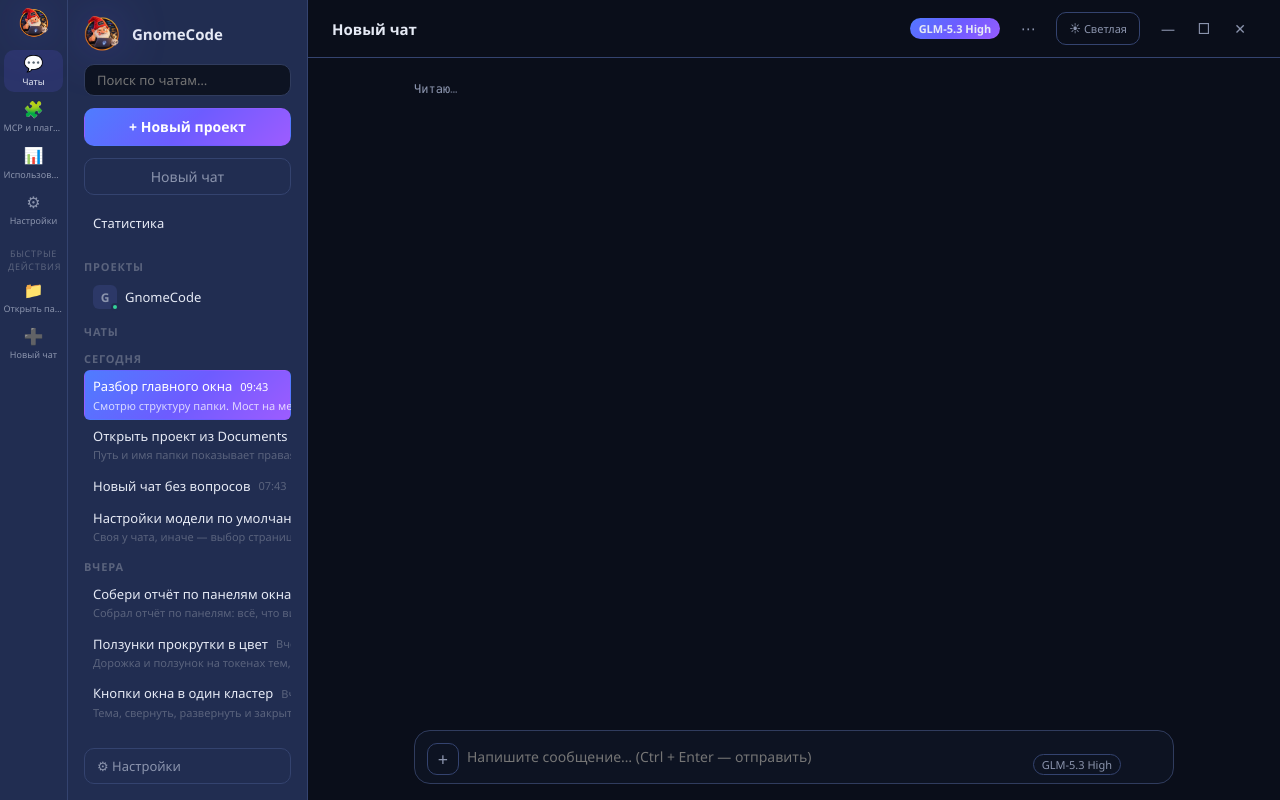
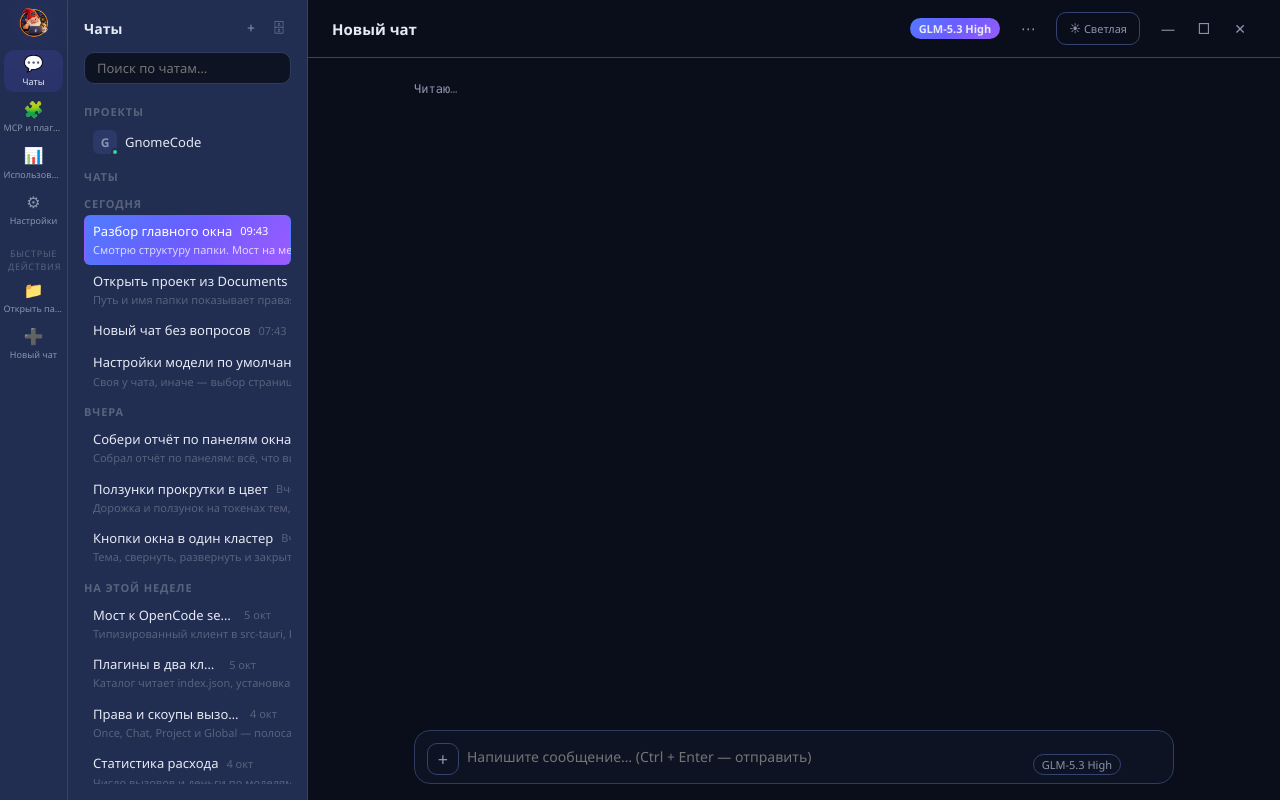
Before and after one commit to Metalismaticus/GnomeCode, a React (Vite) app: page / in a window 1280 px wide. Built offline with nearby package versions, Linux system fonts and the light colour scheme.

Commit message:
B10: сайдбар — колонка Чаты (шапка с «+» и архивом, дубли кнопок убраны — они в rail)

```diff
--- a/src/App.tsx
+++ b/src/App.tsx
@@ -336,10 +336,8 @@ export default function App() {
         chats={chats}
         pinnedIds={pinnedIds}
         onTogglePin={togglePin}
-        onOpenSettings={() => setPage("settings")}
         onPickFolder={project.pick}
         onRemoveProject={removeProject}
-        onOpenStats={() => setPage("stats")}
         onOpenChat={() => setPage("chat")}
         onOpenChatRow={openChatRow}
         onRenameChat={renameChat}
--- a/src/components/Sidebar.css
+++ b/src/components/Sidebar.css
@@ -105,6 +105,49 @@
 
 /* Списки скроллятся, а не сжимаются: у сто чатов иначе строки слепятся в полоски,
    и шапка с подвалом уезжают (docs/DESIGN.md, раздел 6 — очень много данных). */
+/* Шапка колонки «Чаты» (B10): заголовок слева, «+» и архив справа. */
+.sidebar__head {
+  display: flex;
+  align-items: center;
+  justify-content: space-between;
+  min-width: 0;
+}
+
+.sidebar__head-title {
+  font-size: 14px;
+  font-weight: 700;
+  color: var(--text);
+}
+
+.sidebar__head-actions {
+  display: flex;
+  gap: var(--space-1);
+}
+
+.sidebar__head-btn {
+  width: 24px;
+  height: 24px;
+  border: none;
+  border-radius: var(--radius-sm);
+  background: none;
+  color: var(--text-dim);
+  font-size: 14px;
+  line-height: 1;
+  cursor: pointer;
+  display: grid;
+  place-items: center;
+}
+
+.sidebar__head-btn:hover {
+  background: var(--bg-hover);
+  color: var(--text);
+}
+
+.sidebar__head-btn:focus-visible {
+  outline: 2px solid var(--accent);
+  outline-offset: 2px;
+}
+
 .sidebar__lists {
   display: flex;
   flex-direction: column;
--- a/src/components/Sidebar.tsx
+++ b/src/components/Sidebar.tsx
@@ -5,12 +5,10 @@ import { chatsWithLive } from "../app/lists";
 import { chatGroupOf, chatTimeOf } from "../app/chatTime";
 import type { ChatActions } from "../features/chat/useChatActions";
 import { panels } from "../fixture";
-import { Button } from "./Button";
 import { ChatRow } from "./ChatRow";
 import { SidebarItem } from "./SidebarItem";
 import { MenuItem, RowMenu, type MenuSpot } from "./RowMenu";
 
-import logoMark from "../assets/logo.png";
 
 import "./Sidebar.css";
 import "./SidebarRow.css";
@@ -281,14 +279,12 @@ export function Sidebar({
   chats,
   onPickFolder,
   onRemoveProject,
-  onOpenStats,
   onOpenChat,
   onOpenChatRow,
   onRenameChat,
   onDeleteChat,
   onTogglePin,
   pinnedIds,
-  onOpenSettings,
   onNewChat,
   chatActions,
 }: {
@@ -298,8 +294,6 @@ export function Sidebar({
   onPickFolder: () => void;
   /** Убрать проект: меню строки проекта, папка на диске остаётся. */
   onRemoveProject: () => void;
-  /** Раздел «Статистика» из главной левой навигации. */
-  onOpenStats: () => void;
   /** Возврат в чат кликом по строке чата: страница раздела размонтируется. */
   onOpenChat: () => void;
   /** Открыть старый чат кликом по строке истории: сессия переключается,
@@ -316,9 +310,6 @@ export function Sidebar({
   onTogglePin: (id: string) => void;
   /** Закреплённые чаты: идентификаторы из состояния окна. */
   pinnedIds: string[];
-  /** Общие настройки окна: кнопка в подвале сайдбара (владелец 14.10:
-   *  «не могу выйти на настройки, везде только настройки чата»). */
-  onOpenSettings: () => void;
   /** «Новый чат»: лента чистится, движку поднимается новая сессия (замечание
    *  владельца 2026-10-06 — карточку «Новый чат» не нажать). */
   onNewChat: () => void;
@@ -348,18 +339,32 @@ export function Sidebar({
   const visible = loose.filter((chat) => matches(chat, query));
   return (
     <nav className="sidebar" data-testid="sidebar">
-      <div className="sidebar__logo">
-        <img className="sidebar__logo-mark" src={logoMark} alt="GnomeCode" />
-        <span className="sidebar__logo-name">GnomeCode</span>
+      {/* Шапка колонки «Чаты» (B10): заголовок, «+» новый чат и архив-кнопка.
+          Логотип и разделы переехали в icon-rail. */}
+      <div className="sidebar__head">
+        <span className="sidebar__head-title">Чаты</span>
+        <span className="sidebar__head-actions">
+          <button
+            type="button"
+            className="sidebar__head-btn"
+            data-testid="sidebar-new-chat"
+            title="Новый чат"
+            onClick={onNewChat}
+          >
+            +
+          </button>
+          <button
+            type="button"
+            className="sidebar__head-btn"
+            data-testid="sidebar-archive-toggle"
+            title="Показать архив"
+            onClick={() => setArchiveOpen((open) => !open)}
+          >
+            🗄
+          </button>
+        </span>
       </div>
       {searchField(query, setQuery, searchRef)}
-      <Button variant="primary" data-testid="btn-primary" onClick={onPickFolder}>
-        + Новый проект
-      </Button>
-      <Button variant="ghost" data-testid="btn-new-chat" onClick={onNewChat}>
-        Новый чат
-      </Button>
-      <SidebarItem title="Статистика" testid="sidebar-stats" onClick={onOpenStats}  />
       <div className="sidebar__lists">
         <div className="sidebar__section-title">Проекты</div>
         {projects.length ? (
@@ -394,17 +399,6 @@ export function Sidebar({
               chatActions,
             )}
       </div>
-      {/* Подвал: общие настройки окна (владелец 14.10: «не могу выйти на
-          настройки»); темы и аккаунта здесь больше нет — темы живут в шапке,
-          входа в аккаунт у opencode нет. */}
-      <button
-        type="button"
-        className="sidebar__settings"
-        data-testid="sidebar-settings"
-        onClick={onOpenSettings}
-      >
-        ⚙ Настройки
-      </button>
     </nav>
   );
 }
```
